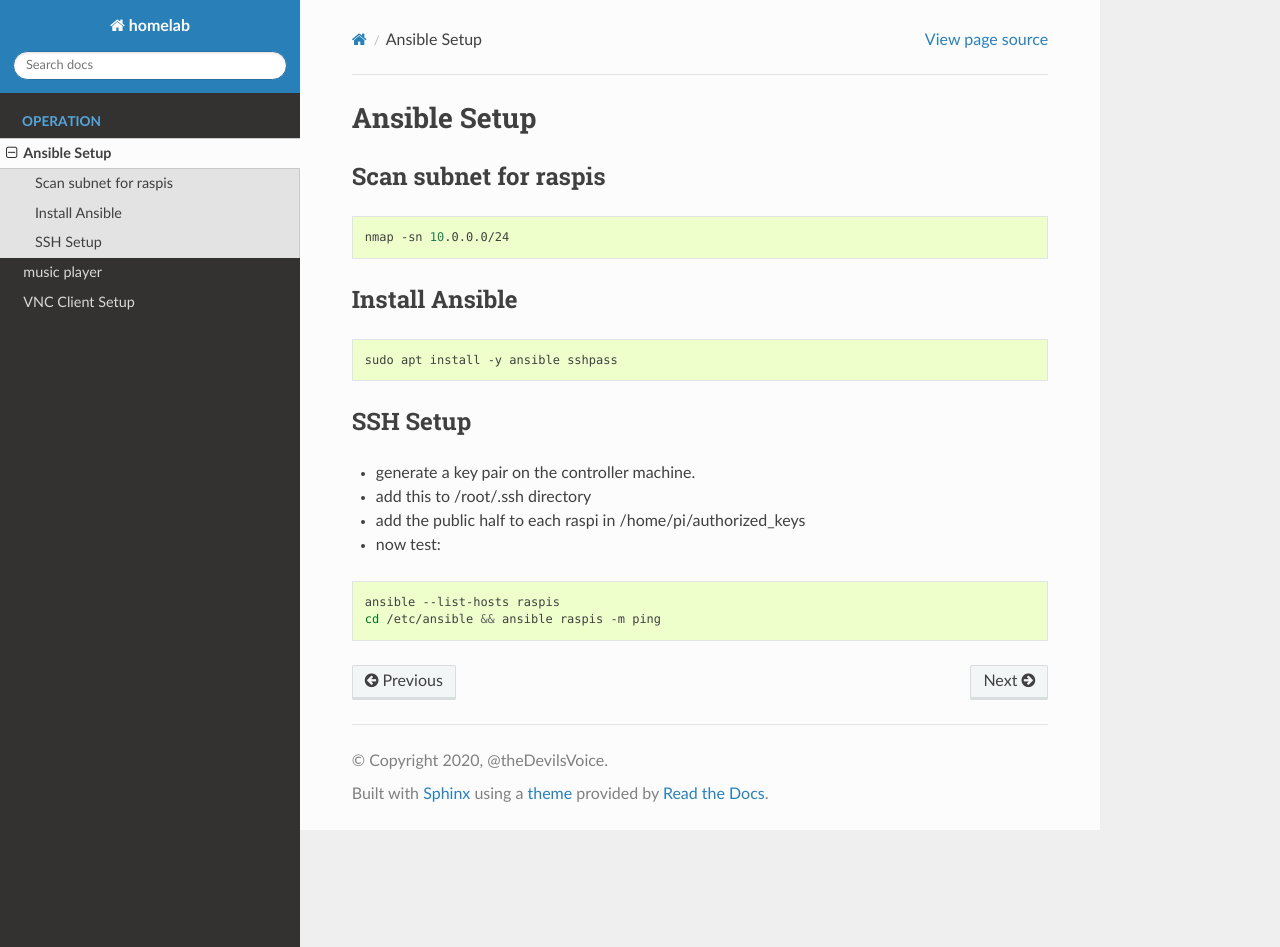
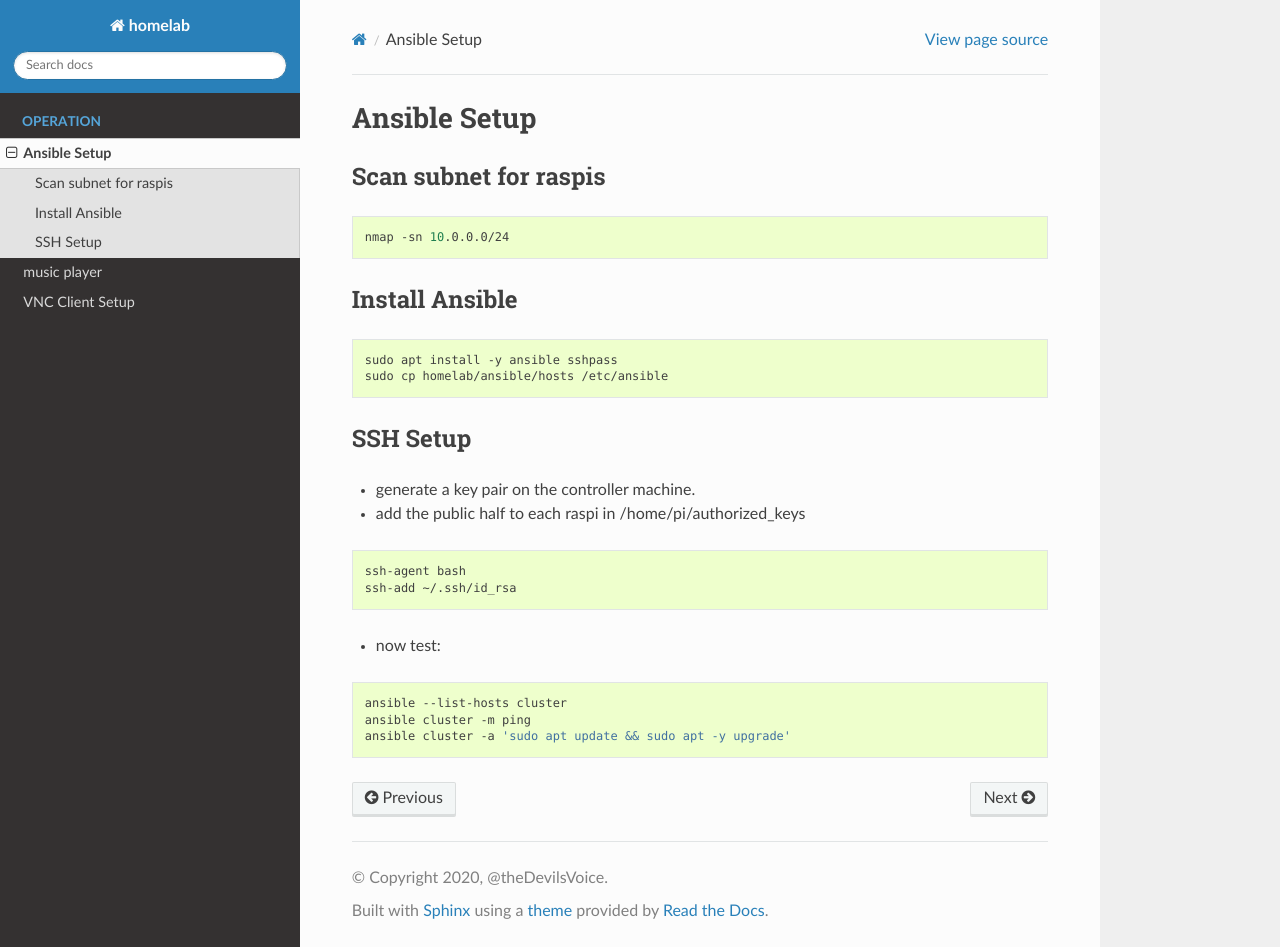
Before and after one commit to thedevilsvoice/homelab, a Sphinx documentation site: the page built from docs/operation/ansible.rst, in a window 1280 px wide and 947 px high. Built offline with Sphinx 7.4.7 and the Read the Docs theme 2.0.0, drawn with Linux system fonts in a browser that asks for light colours.

```diff
--- a/docs/operation/ansible.rst
+++ b/docs/operation/ansible.rst
@@ -15,16 +15,23 @@
 .. code-block:: bash
 
     sudo apt install -y ansible sshpass
+    sudo cp homelab/ansible/hosts /etc/ansible
 
 SSH Setup
 ---------
 
 - generate a key pair on the controller machine.
-- add this to /root/.ssh directory
 - add the public half to each raspi in /home/pi/authorized_keys
+
+.. code-block:: bash
+
+    ssh-agent bash
+    ssh-add ~/.ssh/id_rsa
+
 - now test:
 
 .. code-block:: bash
 
-    ansible --list-hosts raspis
-    cd /etc/ansible && ansible raspis -m ping
+    ansible --list-hosts cluster
+    ansible cluster -m ping
+    ansible cluster -a 'sudo apt update && sudo apt -y upgrade'
```
Also changed, not shown: 7 other files.
